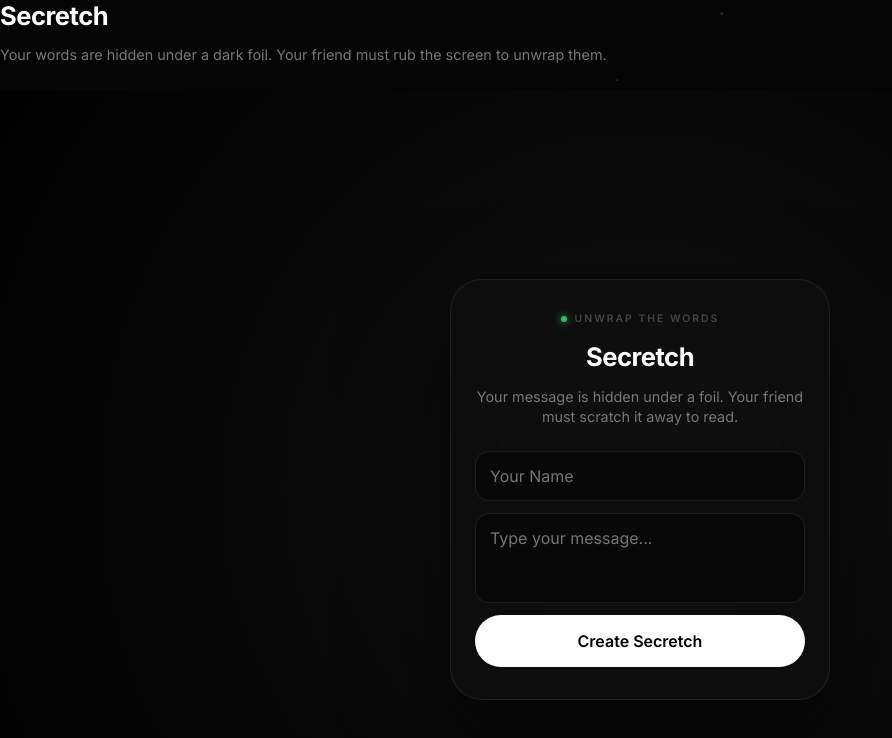
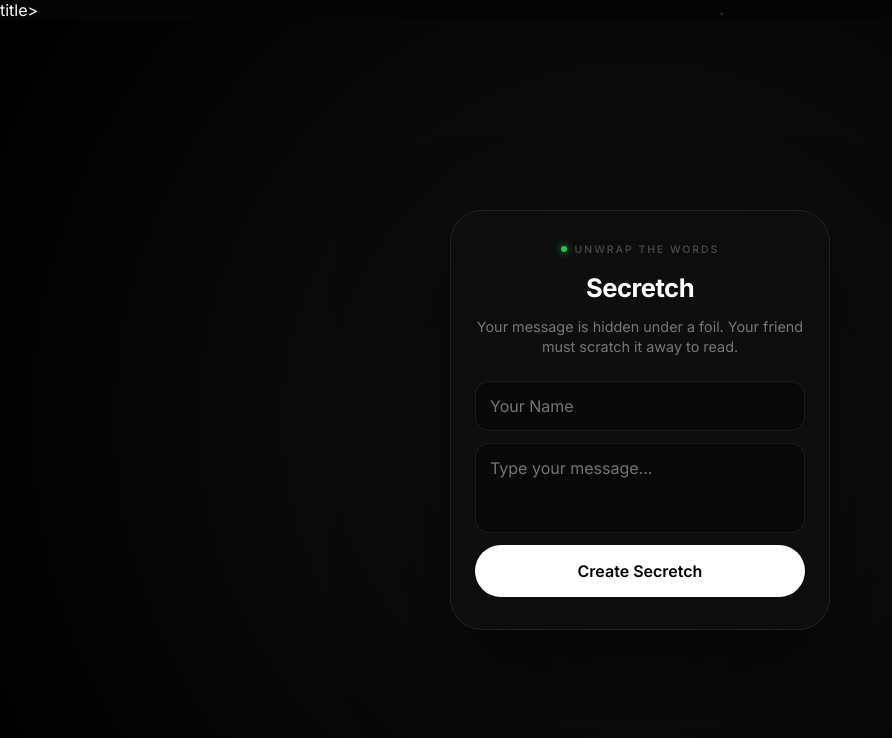
Before and after one commit to JoonRei/Secretch, a plain HTML site: page index.html in a window 1280 px wide. Shown: the whole page, without its empty margins (0-892 px from the left). Drawn offline with nearby package versions, Linux system fonts and the light colour scheme.

Commit message:
Update index.html

```diff
--- a/index.html
+++ b/index.html
@@ -10,8 +10,7 @@
       name="viewport"
       content="width=device-width, initial-scale=1.0, maximum-scale=1.0, user-scalable=no"
     />
-    <h1>Secretch</h1>
-            <p class="description">Your words are hidden under a dark foil. Your friend must rub the screen to unwrap them.</p>
+    <title>Secretch</title>title>
 
     <link
       rel="icon"
```
